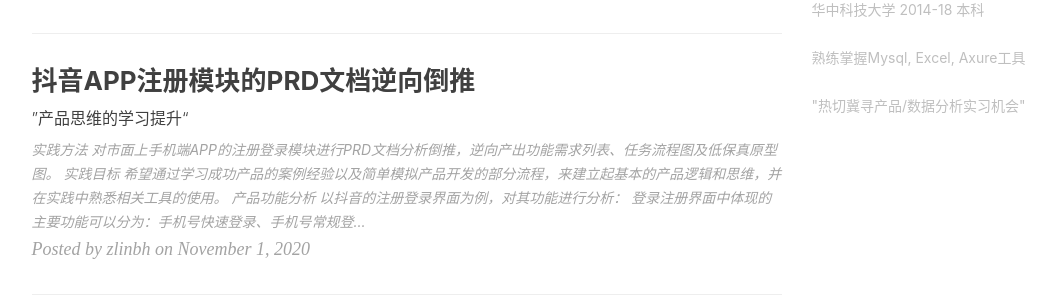
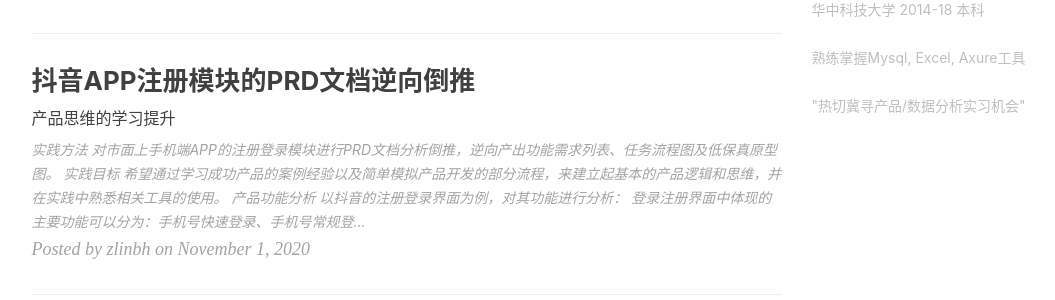
Before and after one commit to zlinbh/zlinbh.github.io, a Jekyll site: the page built from index.html, in a window 1280 px wide. Shown: the part 903-1203 px from the top of the page, without its empty margins (136-1191 px from the left). Built offline with Jekyll 4.4.1, drawn with Linux system fonts in a browser that asks for light colours; nearby versions of some CDN libraries; the list of posts is cut into pages by our own code; comment, search, counter and statistics services are not loaded.

```diff
--- a/_posts/2020-11-01-PRD_Writing.markdown
+++ b/_posts/2020-11-01-PRD_Writing.markdown
@@ -1,7 +1,7 @@
 ---
 layout:     post
 title:      "抖音APP注册模块的PRD文档逆向倒推"
-subtitle:   ”产品思维的学习提升“
+subtitle:   "产品思维的学习提升"
 date:       2020-11-01
 author:     "zlinbh"
 hidden:		false
```
